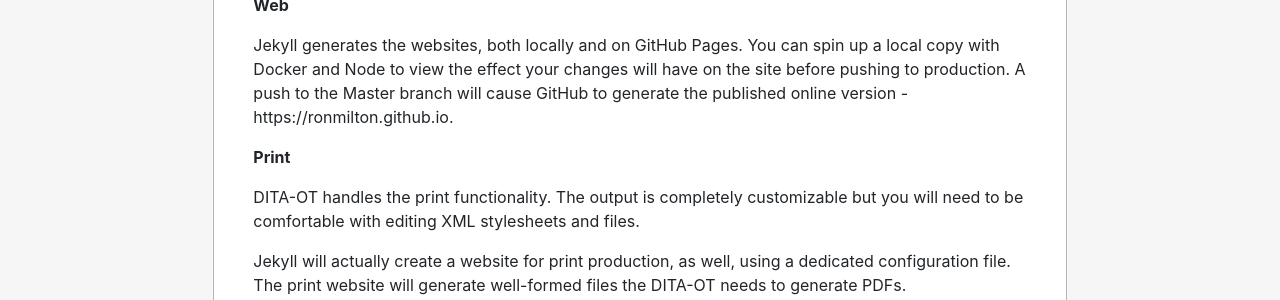
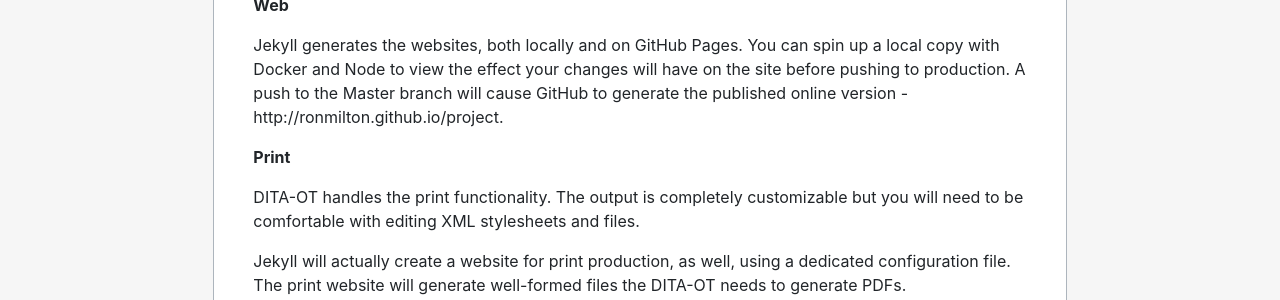
Before and after one commit to RonMilton/docker, a Jekyll site: the page built from docs/_latest/intro/overview.md, in a window 1280 px wide and 900 px high. Shown: the part 253-553 px from the top of the window. Built offline with Jekyll 4.4.1, drawn with Linux system fonts in a browser that asks for light colours; nearby versions of some CDN libraries; comment, search, counter and statistics services are not loaded; part of the change alters nothing that is shown.

Commit message:
Update _config.yml

```diff
--- a/docs/_config.yml
+++ b/docs/_config.yml
@@ -17,7 +17,7 @@ title: Project
 email: ron@ronmilton.com
 description: Project by RonMilton
 baseurl: "/project"
-url: ""
+url: "http://ronmilton.github.io/project"
 github_username:  ronmilton
 
 # Build settings
```
